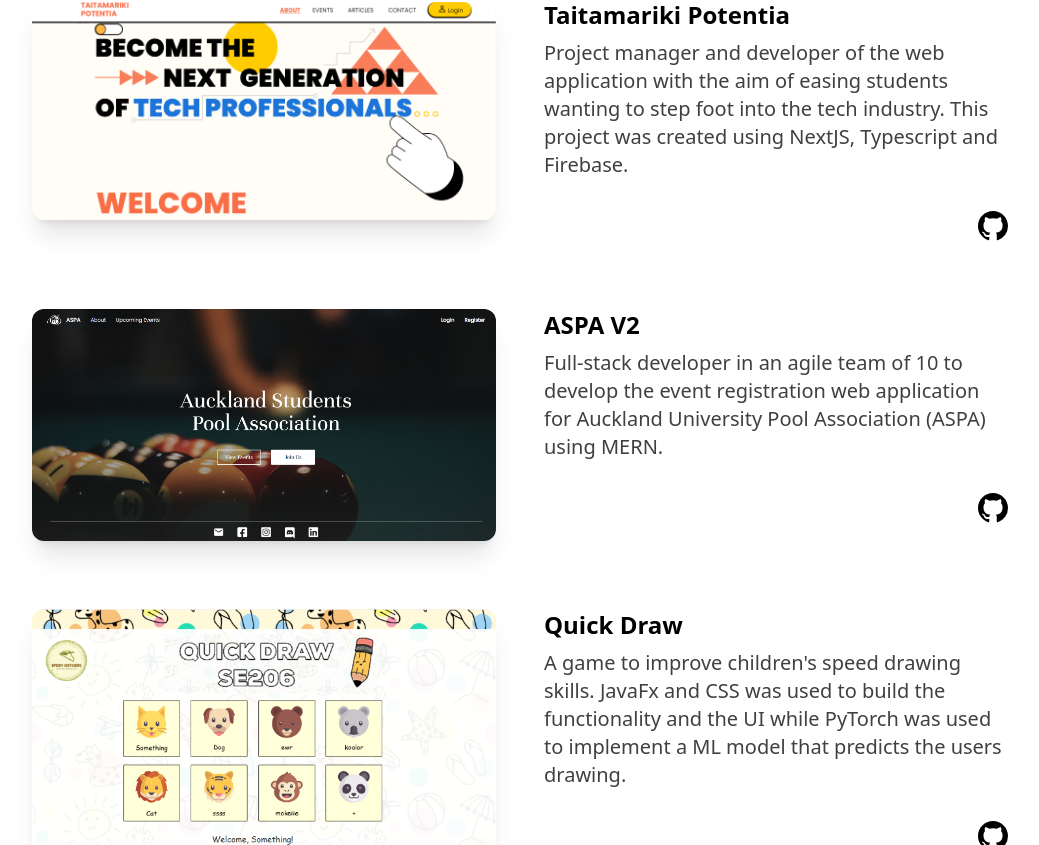
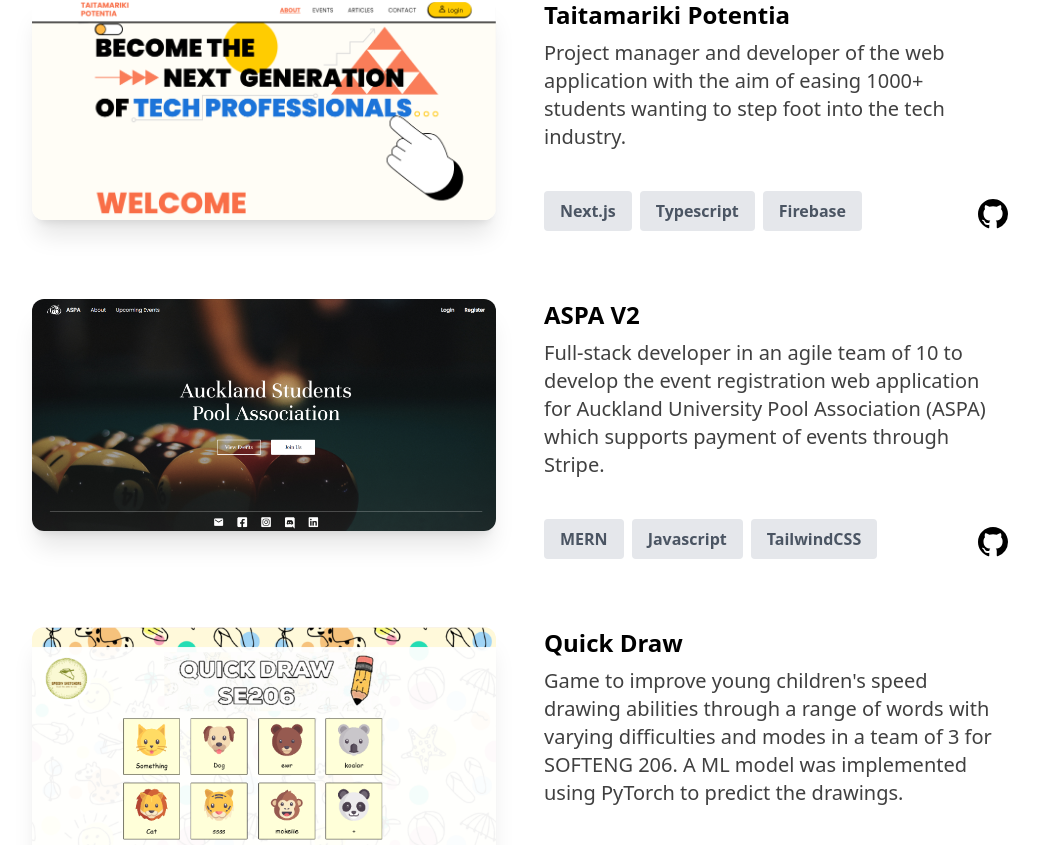
Before and after one commit to nroh555/Personal_Portfolio, a Next.js app: page / in a window 1280 px wide. Shown: the part 1955-2800 px from the top of the page, without its empty margins (120-1159 px from the left). Built offline with nearby package versions, Linux system fonts and the light colour scheme; no server answers.

Commit message:
Changed the layout of the projects section.

```diff
--- a/components/Projects.tsx
+++ b/components/Projects.tsx
@@ -10,30 +10,34 @@
   {
     name: "Taitamariki Potentia",
     description:
-      "Project manager and developer of the web application with the aim of easing students wanting to step foot into the tech industry. This project was created using NextJS, Typescript and Firebase.",
+      "Project manager and developer of the web application with the aim of easing 1000+ students wanting to step foot into the tech industry.",
     image: "/projects/taitamariki.png",
     github: "https://github.com/nroh555/taitam-portal",
+    skills: ["Next.js", "Typescript", "Firebase"],
   },
   {
     name: "ASPA V2",
     description:
-      "Full-stack developer in an agile team of 10 to develop the event registration web application for Auckland University Pool Association (ASPA) using MERN.",
+      "Full-stack developer in an agile team of 10 to develop the event registration web application for Auckland University Pool Association (ASPA) which supports payment of events through Stripe.",
     image: "/projects/aspa.png",
     github: "https://github.com/nroh555/aspa-portal-v2",
+    skills: ["MERN", "Javascript", "TailwindCSS"],
   },
   {
     name: "Quick Draw",
     description:
-      "A game to improve children's speed drawing skills. JavaFx and CSS was used to build the functionality and the UI while PyTorch was used to implement a ML model that predicts the users drawing.",
+      "Game to improve young children's speed drawing abilities through a range of words with varying difficulties and modes in a team of 3 for SOFTENG 206. A ML model was implemented using PyTorch to predict the drawings.",
     image: "/projects/quick-draw.png",
     github: "https://github.com/nroh555/Quick-Draw-App",
+    skills: ["Java", "CSS", "PyTorch"],
   },
   {
     name: "This Website",
     description:
-      "The website that your are looking at right now. This website was created using NextJS, Typescript and Tailwind CSS.",
+      "This website that your are looking at right now. It also responsive too and was made using Next.js while the contact form below utilises EmailJS.",
     image: "/projects/portfolio.png",
     github: "https://github.com/nroh555/Personal_Portfolio",
+    skills: ["Next.js", "Typescript", "TailwindCSS"],
   },
 ];
 
@@ -74,9 +78,20 @@
                       <Link href={project.github} target="_blank">
                         <BsGithub
                           size={30}
-                          className="float-right hover:-translate-y-1 transition-transform cursor-pointer"
+                          className="mt-4 flex float-right hover:-translate-y-1 transition-transform cursor-pointer"
                         />
                       </Link>
+                      <div className="flex flex-wrap flex-row justify-start">
+                      <ul className="bg-gray-200 px-4 py-2 mr-2 mt-2 rounded text-gray-600 font-semibold">
+                          {project.skills[0]}
+                        </ul>
+                        <ul className="bg-gray-200 px-4 py-2 mr-2 mt-2 rounded text-gray-600 font-semibold">
+                          {project.skills[1]}
+                        </ul>
+                        <ul className="bg-gray-200 px-4 py-2 mr-2 mt-2 rounded text-gray-600 font-semibold">
+                          {project.skills[2]}
+                        </ul>
+                      </div>
                     </div>
                   </div>
                 </Slide>
```
